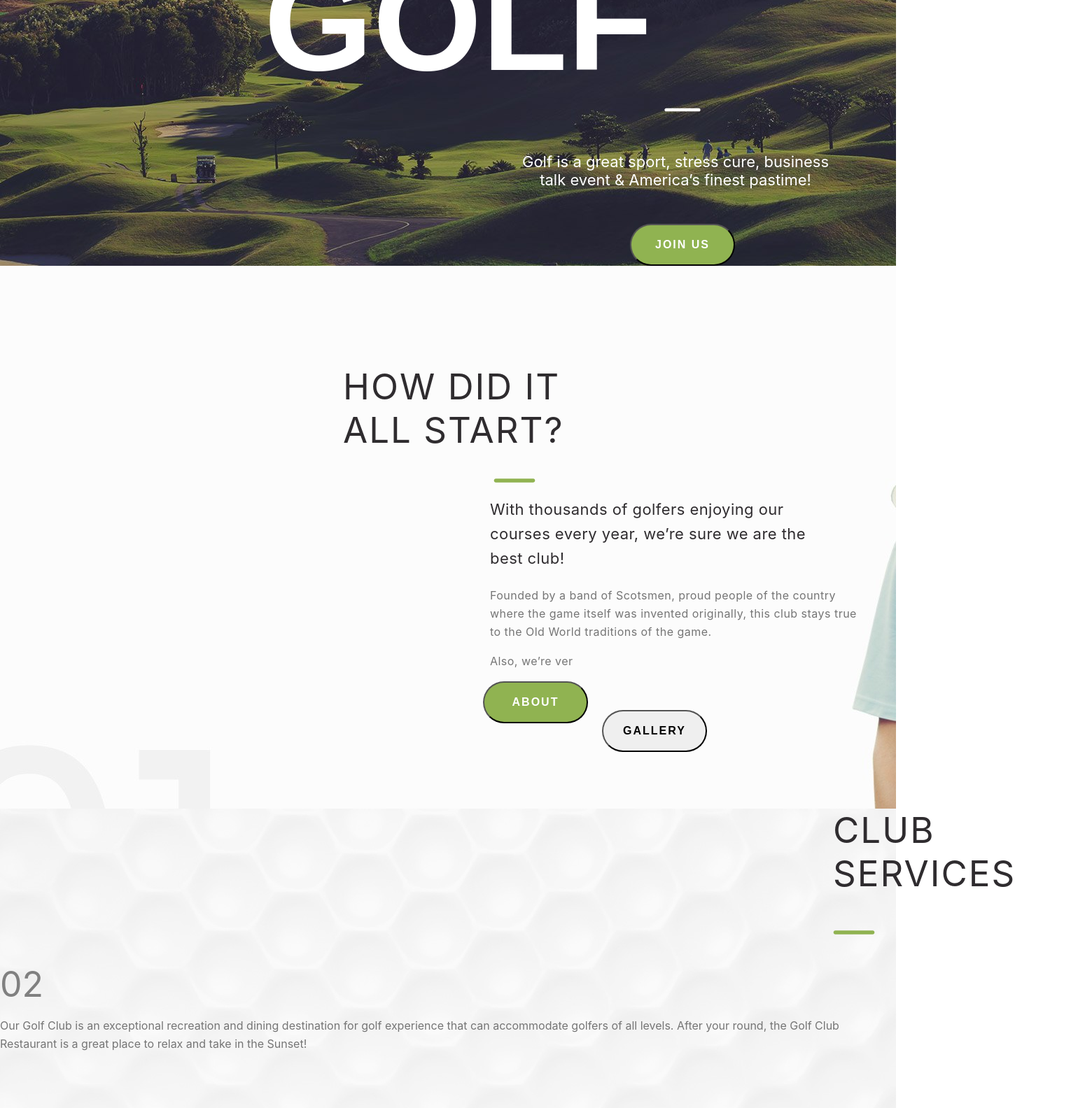
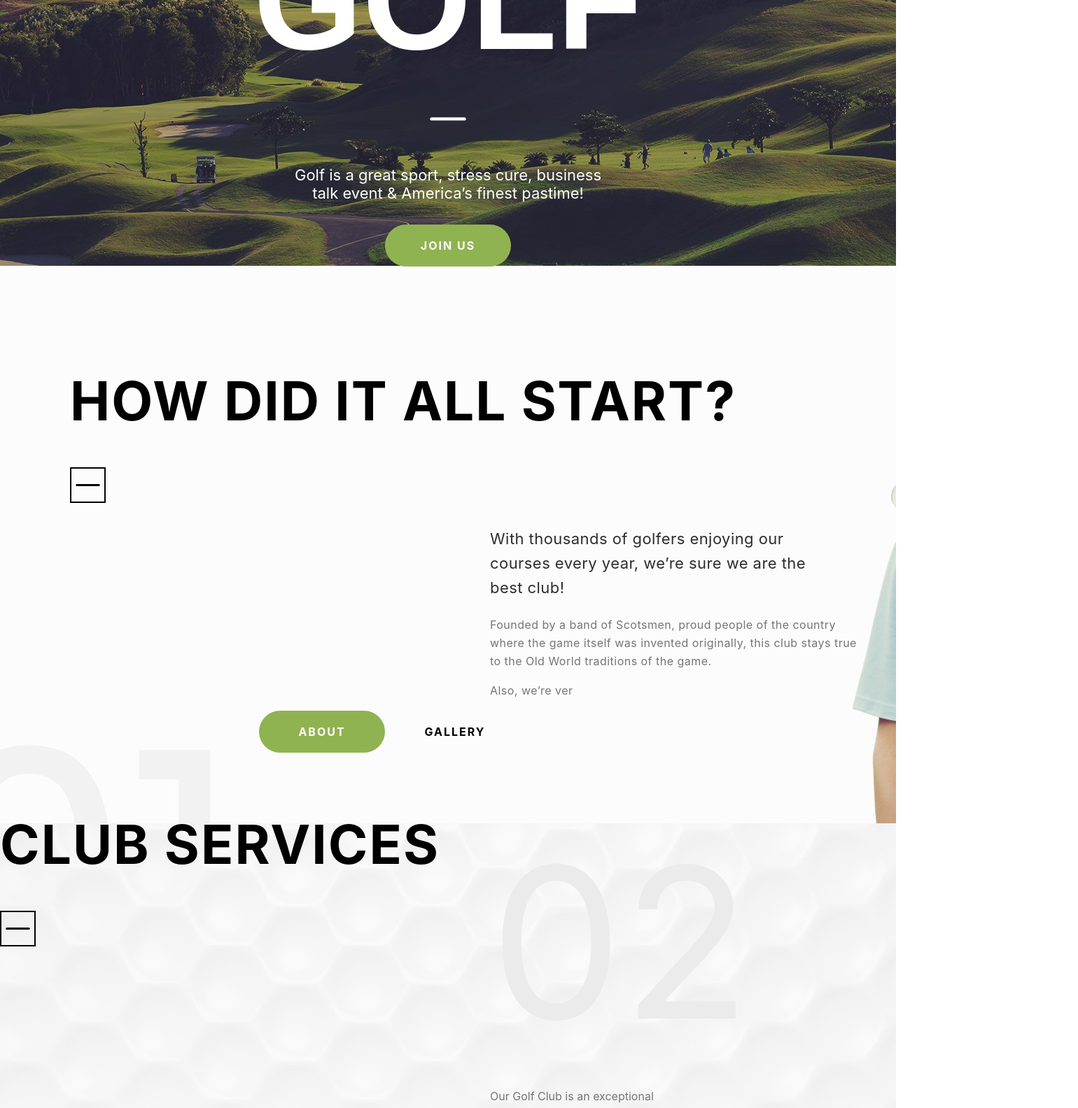
Before and after one commit to MohamedTlilii/GOLF, a React (Create React App) app: page / in a window 1280 px wide. Shown: the part 420-2004 px from the top of the page at 70% size, 1540 px wide, since content can reach past the window. Built offline with nearby package versions, Linux system fonts and the light colour scheme.

Commit message:
almost-done

```diff
--- a/src/App.css
+++ b/src/App.css
@@ -32,8 +32,12 @@
 }
 .hero-items {
   /* border: 2px solid rgb(207, 68, 68); */
-  margin-left: 60px;
-  margin-top: 120px;
+  /* margin-left: 60px;
+  margin-top: 120px; */
+  display: flex;
+  flex-direction: column;
+  align-items: center;
+  row-gap: 10px;
 }
 .hero-title p {
   text-align: center;
@@ -50,18 +54,22 @@
   font-family: "Raleway", Sans-serif;
   font-size: 200px;
   line-height: 1px;
-  margin-top: 90px;
+  /* margin-top: 90px;
   margin-bottom: 90px;
-  margin-right: 30px;
+  margin-right: 30px; */
 }
 
 .hero-icon {
-  margin-left: 880px;
-  margin-top: 1px;
+  /* margin-left: 880px;
+  margin-top: 1px; */
   font-size: 70px;
 
   color: #ffffff;
   /* border: 2px solid rgb(207, 68, 68); */
+}
+.icon-box {
+  display: flex;
+  justify-content: center;
 }
 .para {
   color: #ffffff;
@@ -69,18 +77,24 @@
   font-weight: 400;
   text-align: center;
   width: 450px;
-  margin-left: 680px;
-  margin-bottom: 50px;
+  /* margin-left: 680px;
+  margin-bottom: 50px; */
 }
-.btn {
+.app-btn {
+  all: unset;
   border-radius: 55px;
   width: 180px;
   height: 60px;
   cursor: pointer;
-  position: relative;
+  display: flex;
+  justify-content: center;
+  align-items: center;
+  font-size: 16px;
+  font-weight: 700;
+  letter-spacing: 2px;
 }
-.btn:hover {
-  background-color: gray;
+.app-btn:hover {
+  background-color: gray !important;
 }
 
 /* HERO SECTION + NAVBAR COMPONENT */
@@ -100,19 +114,24 @@
   font-weight: 400;
   line-height: 1.2em;
   letter-spacing: 2.04px;
-  /* border: 2px solid rgb(207, 68, 68); */
+  /* border: 2px solid black; */
+}
+.icon-titlle {
+  border: 2px solid black;
+
+}
+.intro-tittle {
+  border: 2px solid black !important;
+  color: #2F2C2F;
+
+    font-size: 51px;
+    font-weight: 400;
+    line-height: 1.2em;
+    letter-spacing: 2.04px;
 }
 
-.intro-icon {
-  margin-left: 595px;
-  bottom: 45px;
-  margin-top: -40px ;
-  color: rgb(144, 179, 81);
-  /* border: 2px solid rgb(207, 68, 68); */
-}
-.intro {
-  /* border: 2px solid rgb(207, 68, 68); */
-}
+
+
 .intro h3 {
   color: #2f2c2f;
   font-size: 22px;
@@ -121,7 +140,7 @@
   letter-spacing: 0.44px;
   width: 500px;
   margin-left: 600px;
-margin-top: -20px ;
+  /* margin-top: -20px; */
   /* border: 2px solid rgb(207, 68, 68); */
 }
 .intro p {
@@ -133,6 +152,13 @@ margin-top: -20px ;
   width: 530px;
   margin-left: 600px;
 }
+.twobtn {
+  display: flex;
+  justify-content: center ;
+  gap: 10px;
+  /* border: 2px solid black; */
+  margin-right: 170px;
+}
 /* service SECITION
 */
 .service-container {
@@ -141,22 +167,38 @@ margin-top: -20px ;
   height: 110vh;
   /* border: 2px solid rgb(207, 68, 68); */
   margin-top: -66px;
+
 }
-.service-icon {
-  margin-left: 1180px;
-  bottom: 45px;
 
-  color: rgb(144, 179, 81);
-}
 .number {
-  font-size: 50px;
-  color: gray;
+  color: rgb(235, 235, 235);
 
+  font-size: 300px;
+  /* border: 2px solid rgb(207, 68, 68); */
+  /* margin-left: 700px; */
+  /* margin-top: -200px; */
 }
 .service-titlle {
   color: #757575;
 
-    font-size: 16px;
-    font-weight: 400;
-    line-height: 26px;
+  font-size: 16px;
+  font-weight: 400;
+  line-height: 26px;
+  width: 250px;
+  /* border: 2px solid rgb(207, 68, 68);  */
 }
+
+.service-titlle-icon {
+  /* border: 2px solid rgb(207, 68, 68); */
+}
+
+
+.service-titlle-number {
+  display: flex;
+  flex-direction: column;
+  row-gap: 10px;
+  /* border: 2px solid rgb(207, 68, 68); */
+  width: fit-content;
+  margin-top: -200px;
+  margin-left: 700px;
+}
--- a/src/Components/Button.jsx
+++ b/src/Components/Button.jsx
@@ -1,21 +1,13 @@
 import React from "react";
 
 function Button(props) {
-  const buttonStyle = {
-    color: props.color,
-    backgroundColor: props.bgColor,
-    width: props.width,
-    marginLeft: props.marginLeft,
-    marginTop : props.marginTop,
-    marginBottom : props.marginBottom,
-    textAlign: props.textAlign,
-    fontSize: props.fontSize,
-    fontWeight: props.fontWeight,
-    letterSpacing: props.letterSpacing,
-  };
   return (
     <div>
-      <button style={buttonStyle} className="btn">
+      <button
+        style={{ color: `${props.color}`, backgroundColor: `${props.bgColor}` }}
+        className="app-btn"
+        type="button"
+      >
         {props.content}
       </button>
     </div>
--- a/src/Components/Hero.jsx
+++ b/src/Components/Hero.jsx
@@ -20,25 +20,15 @@ function Hero() {
         <div className="hero-title">
           <p>BEST PLACE TO PLAY</p>
           <h1>GOLF</h1>
-          <RxDividerHorizontal className="hero-icon" fontSize="80px" />
+          <div className="icon-box">
+            <RxDividerHorizontal className="hero-icon" fontSize="80px" />
+          </div>
         </div>
-
         <p className="para">
           Golf is a great sport, stress cure, business talk event & America’s
           finest pastime!
         </p>
-
-        <Button
-          color="white"
-          width="150px"
-          content="JOIN US"
-          marginLeft="840px"
-          textAlign="center"
-          fontSize="16px"
-          fontWeight="700"
-          letterSpacing="2px"
-          bgColor="rgb(144, 179, 81)"
-        />
+        <Button color="white" bgColor="rgb(144, 179, 81)" content="JOIN US" />
       </div>
     </div>
   );
--- a/src/Components/Intro.jsx
+++ b/src/Components/Intro.jsx
@@ -1,11 +1,11 @@
 import React from "react";
 import Titlle from "./Titlle";
-import { RxDividerHorizontal } from "react-icons/rx";
 import Button from "./Button";
 function Intro() {
   return (
     <div className="intro-container">
-      <Titlle
+
+      <Titlle className="intro-tittle"
         textColor="#2F2C2F"
         fontSize="51px"
         fontWeight="400"
@@ -13,7 +13,8 @@ function Intro() {
         width="350px"
         marginLeft="390px"
       />
-      <RxDividerHorizontal className="intro-icon" fontSize="80px" />
+
+
       <div className="intro">
         <h3>
           With thousands of golfers enjoying our courses every year, we’re sure
@@ -26,6 +27,7 @@ function Intro() {
         </p>
         <p>Also, we’re ver</p>
       </div>
+      <div  className="twobtn">
         <Button
           color="white"
           width="150px"
@@ -51,6 +53,7 @@ function Intro() {
           // bgColor="rgb(144, 179, 81)"
         />
       </div>
+    </div>
   );
 }
 
--- a/src/Components/Service.jsx
+++ b/src/Components/Service.jsx
@@ -1,9 +1,10 @@
 import React from "react";
 import Titlle from "./Titlle";
-import { RxDividerHorizontal } from "react-icons/rx";
+
 function Service() {
   return (
     <div className="service-container">
+      <div className="service-titlle-icon">
       <Titlle
         textColor="#2F2C2F"
         fontSize="51px"
@@ -14,10 +15,13 @@ function Service() {
         marginLeft="1190px"
         marginBottom="14px"
       />
-      <RxDividerHorizontal className="service-icon" fontSize="80px" />
-        <span className="number">02</span>
-      <div className="service-titlle">
-        <p>
+
+      </div>
+
+       <div className="service-titlle-number">
+       <span className="number" >02</span>
+
+       <p className="service-titlle">
          Our Golf Club is an exceptional recreation and dining destination for
          golf experience that can accommodate golfers of all levels. After your
          round, the Golf Club Restaurant is a great place to relax and take in
@@ -25,6 +29,7 @@ function Service() {
        </p>
        </div>
       </div>
+
   );
 }
 
--- a/src/Components/Titlle.jsx
+++ b/src/Components/Titlle.jsx
@@ -1,21 +1,18 @@
 import React from "react";
+import { RxDividerHorizontal } from "react-icons/rx";
+
 function Titlle(props) {
-  const titleStyle = {
-    color: props.textColor,
-    marginTop : props.marginTop,
-    marginBottom : props.marginBottom,
-    fontSize: props.fontSize,
-    fontWeight: props.fontWeight,
-
-    width: props.width,
-    marginLeft: props.marginLeft,
-  };
   return (
     <div className="tittle">
-      <h2 style={titleStyle}>{props.content}</h2>
+      <h2
+        style={{ color: `${props.color}`, backgroundColor: `${props.bgColor}` }}
+      >
+        {props.content}
+      </h2>
+      <RxDividerHorizontal className="icon-titlle"
 
+      />
     </div>
-
   );
 }
 
```
Lines whose indentation alone changed are shown as unchanged.
